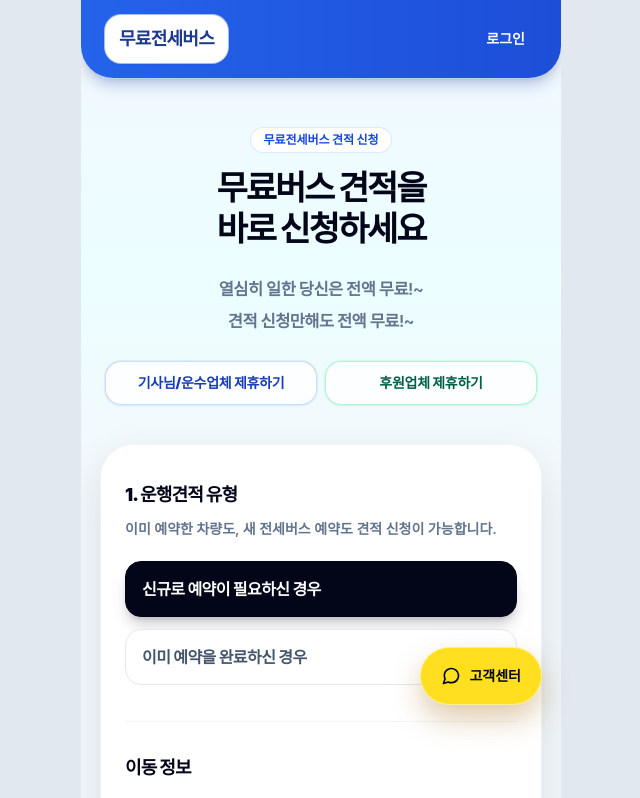
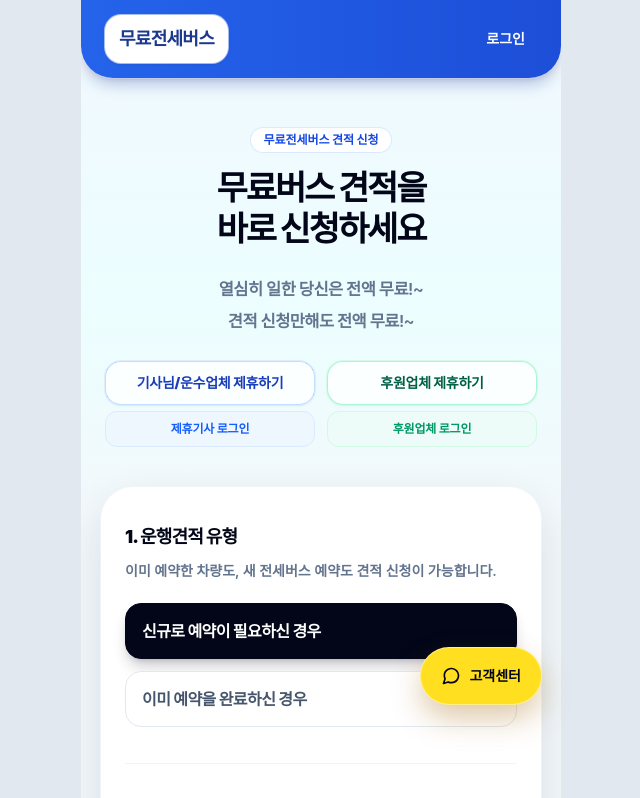
Before and after one commit to picassoautokr-pixel/free-tour-bus, a Next.js app: page / in a window 1280 px wide. Shown: the top 798 px of the page, without its empty margins (319-959 px from the left). Built offline with nearby package versions, Linux system fonts and the light colour scheme; no server answers.

Commit message:
feat: add partner login and sponsor login buttons below affiliate buttons on hero section

```diff
--- a/components/site/SiteHeroSection.tsx
+++ b/components/site/SiteHeroSection.tsx
@@ -34,7 +34,8 @@ export function SiteHeroSection() {
           <br />
           견적 신청만해도 전액 무료!~
         </p>
-        <div className="relative mt-6 grid gap-2 sm:mx-auto sm:max-w-[28rem] sm:grid-cols-2">
+        <div className="relative mt-6 grid gap-3 sm:mx-auto sm:max-w-[28rem] sm:grid-cols-2">
+          <div className="flex flex-col gap-1.5">
             <Link
               href={partnerRegisterHref}
               className="inline-flex min-h-11 w-full touch-manipulation items-center justify-center rounded-2xl border border-blue-200/90 bg-white/80 px-4 py-2.5 text-center text-sm font-black leading-5 tracking-[-0.02em] text-blue-800 shadow-sm shadow-blue-900/5 ring-1 ring-blue-100/80 transition hover:border-blue-300 hover:bg-blue-50/90 hover:ring-blue-200/80 active:scale-[0.99]"
@@ -43,12 +44,29 @@ export function SiteHeroSection() {
               기사님/운수업체 제휴하기
             </Link>
             <Link
+              href="/partner/login"
+              className="inline-flex min-h-9 w-full touch-manipulation items-center justify-center rounded-xl border border-blue-100 bg-blue-50/60 px-4 py-2 text-center text-xs font-semibold tracking-[-0.02em] text-blue-600 transition hover:bg-blue-100/80 active:scale-[0.99]"
+              style={{ WebkitTapHighlightColor: "transparent" }}
+            >
+              제휴기사 로그인
+            </Link>
+          </div>
+          <div className="flex flex-col gap-1.5">
+            <Link
               href={sponsorRegisterHref}
               className="inline-flex min-h-11 w-full touch-manipulation items-center justify-center rounded-2xl border border-emerald-200/90 bg-white/80 px-4 py-2.5 text-center text-sm font-black leading-5 tracking-[-0.02em] text-emerald-800 shadow-sm shadow-emerald-900/5 ring-1 ring-emerald-100/80 transition hover:border-emerald-300 hover:bg-emerald-50/90 hover:ring-emerald-200/80 active:scale-[0.99]"
               style={{ WebkitTapHighlightColor: "transparent" }}
             >
               후원업체 제휴하기
             </Link>
+            <Link
+              href="/sponsor/login"
+              className="inline-flex min-h-9 w-full touch-manipulation items-center justify-center rounded-xl border border-emerald-100 bg-emerald-50/60 px-4 py-2 text-center text-xs font-semibold tracking-[-0.02em] text-emerald-600 transition hover:bg-emerald-100/80 active:scale-[0.99]"
+              style={{ WebkitTapHighlightColor: "transparent" }}
+            >
+              후원업체 로그인
+            </Link>
+          </div>
         </div>
       </section>
     </>
```
Lines whose indentation alone changed are shown as unchanged.
